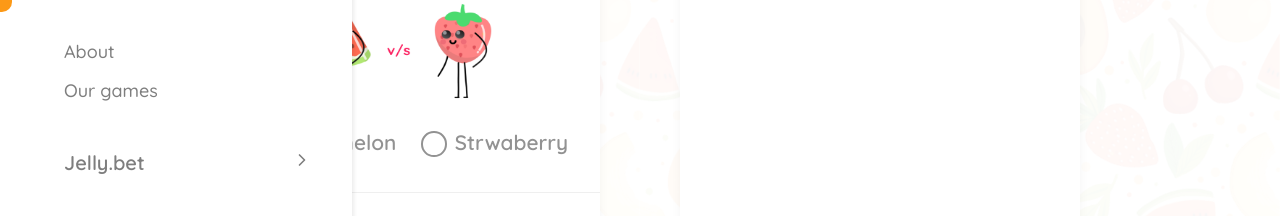
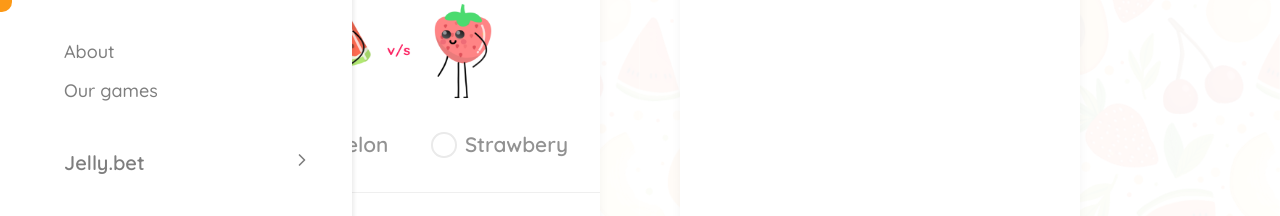
Before and after one commit to juicybet/frontend, a Next.js app: page / in a window 1280 px wide. Shown: the part 202-418 px from the top of the page. Built offline with nearby package versions, Linux system fonts and the light colour scheme.

Commit message:
style:refactored radio buttons into styled component

```diff
--- /dev/null
+++ b/components/Bet/AcceptBet.tsx
@@ -0,0 +1,10 @@
+import { Cardbutton, CardHeader, ContentCard } from "./Bet.style"
+
+export const AcceptBet = () => {
+  return (
+    <ContentCard>
+      <CardHeader>Or accept an existing bet</CardHeader>
+      <Cardbutton>accept a bet</Cardbutton>
+    </ContentCard>
+  )
+}
--- a/components/Bet/Bet.style.ts
+++ b/components/Bet/Bet.style.ts
@@ -97,7 +97,7 @@ export const ValueWrapper = styled.div`
   align-items: left;
 `
 
-export const ValueInBnc = styled.span`
+export const ValueInCrypto = styled.span`
   color: #494f6d;
   font-family: Quicksand;
   font-style: normal;
--- a/components/Bet/Bet.tsx
+++ b/components/Bet/CreateBet.tsx
@@ -1,6 +1,5 @@
 import Image from "next/image"
-import React from "react"
-import { getBackground } from "../../data/theme"
+import Radio from "../Radio/Radio"
 import {
   BetSelctionWrapper,
   Cardbutton,
@@ -13,12 +12,12 @@ import {
   RadioButtonWrapper,
   SliderWrapper,
   UpperCardSection,
-  ValueInBnc,
+  ValueInCrypto,
   ValueInDollar,
   ValueWrapper,
 } from "./Bet.style"
 
-export const Createbet = () => {
+export const CreateBet = () => {
   return (
     <ContentCard>
       <CardHeader>Bet which fruit will turn into jelly</CardHeader>
@@ -26,36 +25,23 @@ export const Createbet = () => {
         <BetSelctionWrapper>
           <Image src="\images\demo image.png" width="200" height="100" alt="" />
           <RadioButtonWrapper>
-            <label className="radio">
-              <span className="radio__input">
-                <input type="radio" name="radio" />
-                <span className="radio__control"></span>
-              </span>
-              <span className="radio__label">Watermelon</span>
-            </label>
-            <label className="radio">
-              <span className="radio__input">
-                <input type="radio" name="radio" />
-                <span className="radio__control"></span>
-              </span>
-              <span className="radio__label">Strwaberry</span>
-            </label>
+            <Radio name="bet">Watermelon</Radio>
+            <Radio name="bet">Strawbery</Radio>
           </RadioButtonWrapper>
         </BetSelctionWrapper>
       </UpperCardSection>
       <LowerCardSection>
         <PillsWrapper>
-          <CardPils>25%</CardPils>
-          <CardPils>50%</CardPils>
-          <CardPils>75%</CardPils>
-          <CardPils>max</CardPils>
+          {["25%", "50%", "75%", "max"].map((item, index) => (
+            <CardPils key={index}>{item}</CardPils>
+          ))}
         </PillsWrapper>
         <SliderWrapper>
           <input type="range" name="" id="" className="slider" step="25" min="25" />
         </SliderWrapper>
         <CoinWrapper>
           <ValueWrapper>
-            <ValueInBnc>0.123021</ValueInBnc>
+            <ValueInCrypto>0.123021</ValueInCrypto>
             <ValueInDollar>$43.62</ValueInDollar>
           </ValueWrapper>
           <Image src="\images\Bitmap.png" width="40" height="40" alt="" />
@@ -65,12 +51,3 @@ export const Createbet = () => {
     </ContentCard>
   )
 }
-
-export const Acceptbet = () => {
-  return (
-    <ContentCard>
-      <CardHeader>Or accept an existing bet</CardHeader>
-      <Cardbutton>accept a bet</Cardbutton>
-    </ContentCard>
-  )
-}
--- /dev/null
+++ b/components/Bet/index.tsx
@@ -0,0 +1,4 @@
+import { CreateBet } from "./CreateBet"
+import { AcceptBet } from "./AcceptBet"
+
+export { CreateBet, AcceptBet }
--- /dev/null
+++ b/components/Radio/Radio.tsx
@@ -0,0 +1,76 @@
+import styled from "styled-components"
+
+const RadioElementWrapper = styled.div`
+  display: inline-block;
+`
+const LabelWrapper = styled.label`
+  display: grid;
+  grid-template-columns: -webkit-min-content auto;
+  grid-template-columns: min-content auto;
+  grid-gap: 0.5rem;
+  cursor: pointer;
+  position: relative;
+`
+
+const Label = styled.span`
+  font-size: 1.3rem;
+  font-weight: bold;
+  line-height: 1.5rem;
+  color: #929292;
+`
+
+const ReplacedInput = styled.span`
+  display: inline-block;
+  position: relative;
+  border: 2px solid #eaeaea;
+  width: 1.6rem;
+  height: 1.6rem;
+  left: 0;
+  border-radius: 50%;
+  vertical-align: middle;
+  &::after {
+    content: "";
+    display: block;
+    width: 0;
+    height: 0;
+    border-radius: 50%;
+    background-color: #929292;
+    opacity: 0;
+    left: 50%;
+    top: 50%;
+    position: absolute;
+    transition: all 180ms;
+  }
+  &:checked + ${Label} {
+    color: #ff624e;
+  }
+`
+
+const HiddenInput = styled.input`
+  position: absolute;
+  visibility: hidden;
+  display: none;
+  &:checked + ${ReplacedInput} {
+    border: 2px solid #ff624e;
+    &::after {
+      width: 1rem;
+      height: 1rem;
+      opacity: 1;
+      left: 14%;
+      top: 14%;
+      background-color: #ff624e;
+    }
+
+`
+
+const Radio = ({ name, children }: any) => (
+  <RadioElementWrapper>
+    <LabelWrapper>
+      <HiddenInput name={name} type="radio" />
+      <ReplacedInput />
+      <Label>{children}</Label>
+    </LabelWrapper>
+  </RadioElementWrapper>
+)
+
+export default Radio
--- a/pages/index.tsx
+++ b/pages/index.tsx
@@ -4,7 +4,7 @@ import { Header, Sidebar } from "../components"
 import { BackgroundWrapper, ContentWrapper } from "../components/Utils/Utility.style"
 import { getTitle, getFavicon, setThemeForHost, ThemeType, setTheme } from "../data/theme"
 import { GetServerSideProps } from "next"
-import { Acceptbet, Createbet } from "../components/Bet/Bet"
+import { AcceptBet, CreateBet } from "../components/Bet"
 import { MainContent } from "../components/Bet/Bet.style"
 
 export const getServerSideProps: GetServerSideProps = async ({ req }) => {
@@ -38,8 +38,8 @@ export default function Home({ theme }: { theme: ThemeType }) {
         <BackgroundWrapper />
         <ContentWrapper>
           <MainContent>
-            <Createbet />
-            <Acceptbet />
+            <CreateBet />
+            <AcceptBet />
           </MainContent>
         </ContentWrapper>
       </main>
--- a/styles/globals.css
+++ b/styles/globals.css
@@ -75,53 +75,3 @@ ul {
   background: #ff624e;
   cursor: pointer;
 }
-.radio {
-  display: grid;
-  grid-template-columns: -webkit-min-content auto;
-  grid-template-columns: min-content auto;
-  grid-gap: 0.5rem;
-  font-size: 1.3rem;
-  font-weight: bold;
-  line-height: 1.5rem;
-  color: #929292;
-}
-
-.radio__label {
-  line-height: 1;
-}
-
-.radio__input {
-  display: flex;
-}
-.radio__input input {
-  opacity: 0;
-  width: 0;
-  height: 0;
-}
-
-.radio .radio__control {
-  display: grid;
-  place-items: center;
-}
-.radio input + .radio__control::before {
-  content: "";
-  width: 0.4rem;
-  height: 0.4rem;
-  box-shadow: inset 0.7rem 0.7rem #929292;
-  border-radius: 50%;
-  transition: 180ms transform ease-in-out;
-  transform: scale(0);
-}
-.radio input:checked + .radio__control::before {
-  transform: scale(2);
-  /* box-shadow: inset 0.7rem 0.7rem #ff624e; */
-}
-
-.radio__control {
-  display: block;
-  width: 1.6rem;
-  height: 1.6rem;
-  border-radius: 50%;
-  border: 2px solid #929292;
-  transform: translateY(-0.06rem);
-}
```
